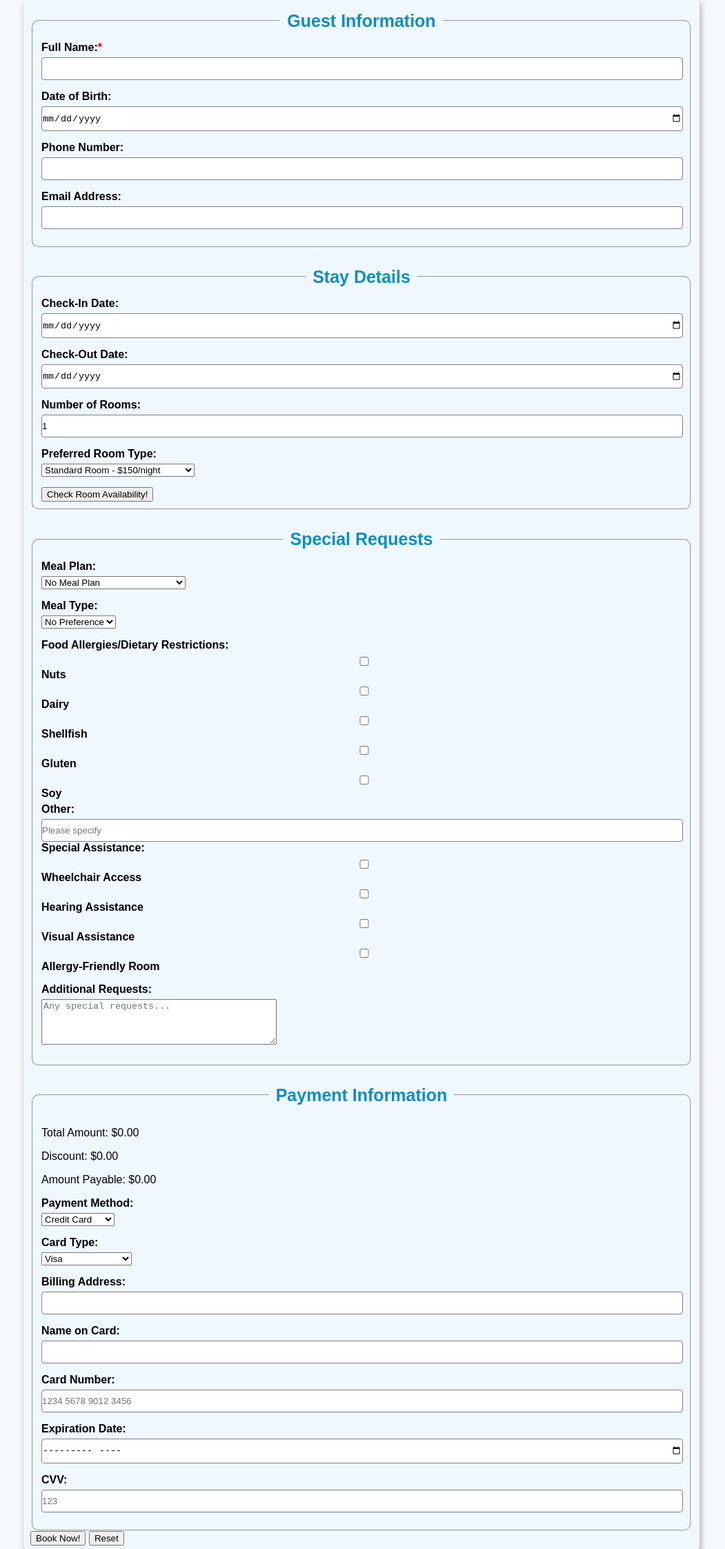
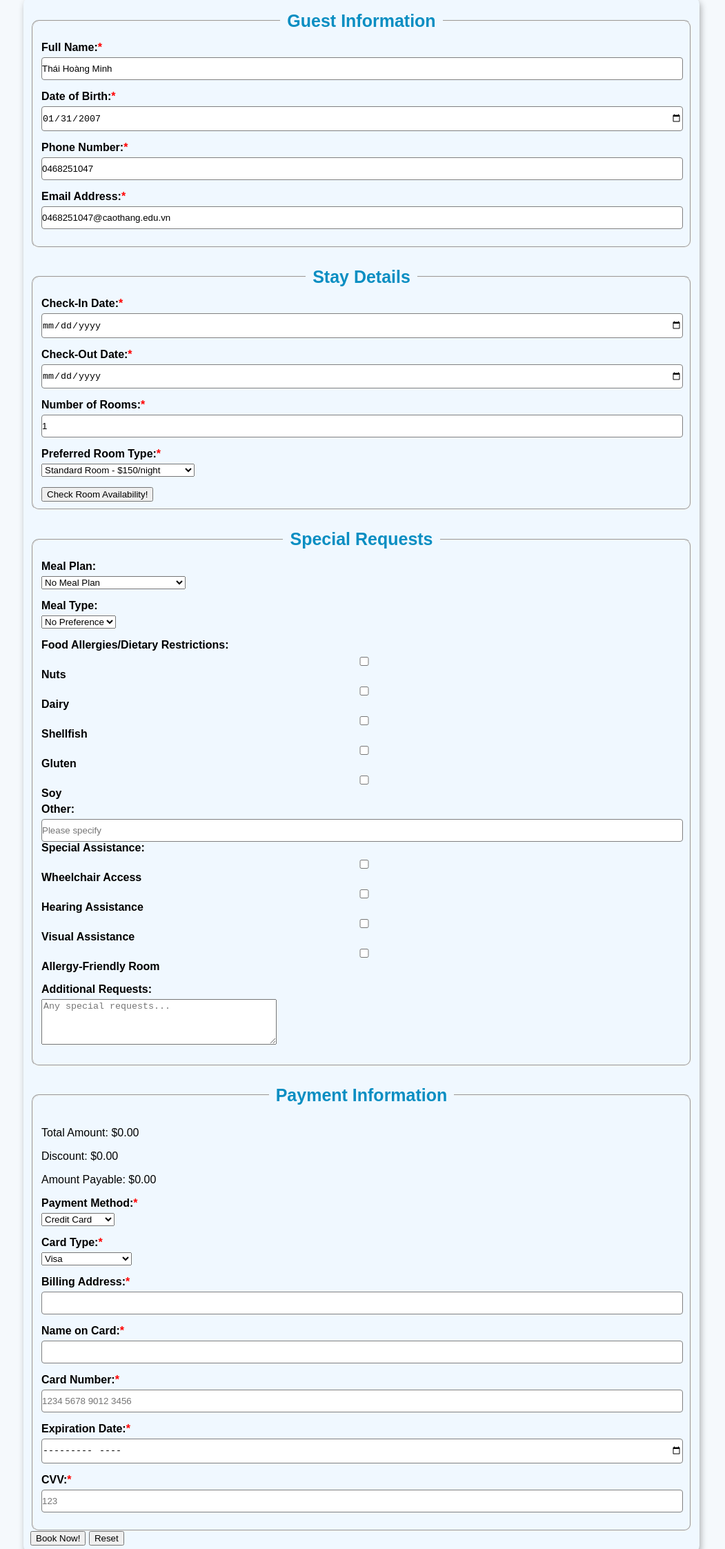
Before and after one commit to ThaiMinh3101/Hoc-HTML, a plain HTML site: page bt4/bt4-css.html in a window 1280 px wide. Shown: the part 330-2575 px from the top of the page at 69% size, without its empty margins (116-1167 px from the left). Drawn offline with Linux system fonts and the light colour scheme.

Commit message:
xong value

```diff
--- a/bt4/bt4-css.css
+++ b/bt4/bt4-css.css
@@ -86,6 +86,10 @@ legend{
 }
 
 
+
+
+
+
 footer {
     background-color: #004a74;
     font-size: 15px;
--- a/bt4/bt4-css.html
+++ b/bt4/bt4-css.html
@@ -33,38 +33,38 @@
                 <legend>Guest Information</legend>
                 <div class="form-group">
                     <label for="full-name" class="required">Full Name:</label>
-                    <input type="text" id="full-name" name="full_name" required minlength="3" maxlength="50">
+                    <input type="text" value="Thái Hoàng Minh" id="full-name" name="full_name" required minlength="3" maxlength="50">
                 </div>
                 <div class="form-group">
-                    <label for="dob">Date of Birth:</label>
-                    <input type="date" id="dob" name="date_of_birth" required min="1900-01-01" max="2008-01-01">
+                    <label for="dob" class="required">Date of Birth:</label>
+                    <input type="date" value="2007-01-31" id="dob" name="date_of_birth" required min="1900-01-01" max="2008-01-01">
                 </div>
                 <div class="form-group">
-                    <label for="phone">Phone Number:</label>
-                    <input type="tel" id="phone" name="phone" required pattern="0[0-9]{9}" title="10 digits starting with 0">
+                    <label for="phone" class="required">Phone Number:</label>
+                    <input type="tel" value="0468251047" id="phone" name="phone" required pattern="0[0-9]{9}" title="10 digits starting with 0">
                 </div>
                 <div class="form-group">
-                    <label for="email">Email Address:</label>
-                    <input type="email" id="email" name="email" required>
+                    <label for="email" class="required">Email Address:</label>
+                    <input type="email" value="0468251047@caothang.edu.vn" id="email" name="email" required>
                 </div>
             </fieldset>
             <br>
             <fieldset>
                 <legend>Stay Details</legend>
                 <div class="form-group">
-                    <label for="check-in">Check-In Date:</label>
+                    <label for="check-in" class="required">Check-In Date:</label>
                     <input type="date" id="check-in" name="check_in_date" required min="2026-01-01">
                 </div>
                 <div class="form-group">
-                    <label for="check-out">Check-Out Date:</label>
+                    <label for="check-out" class="required">Check-Out Date:</label>
                     <input type="date" id="check-out" name="check_out_date" required min="2026-01-02">
                 </div>
                 <div class="form-group">
-                    <label for="rooms-num">Number of Rooms:</label>
+                    <label for="rooms-num" class="required">Number of Rooms:</label>
                     <input type="number" id="rooms-num" name="rooms-num" required min="1" max="5" step="1" value="1">
                 </div>
                 <div class="form-group">
-                    <label for="room-type">Preferred Room Type:</label>
+                    <label for="room-type" class="required">Preferred Room Type:</label>
                     <select id="room-type" name="room_type" required>
                         <optgroup label="Rooms">
                             <option value="standard">Standard Room - $150/night</option>
@@ -173,7 +173,7 @@
                 </p>
 
                 <div class="form-group">
-                    <label for="payment-method">Payment Method:</label>
+                    <label for="payment-method" class="required">Payment Method:</label>
                     <select id="payment-method" name="payment_method" required>
                         <option value="credit-card">Credit Card</option>
                         <option value="debit-card">Debit Card</option>
@@ -182,7 +182,7 @@
                     </select>
                 </div>
                 <div class="form-group">
-                    <label for="card-type">Card Type:</label>
+                    <label for="card-type" class="required">Card Type:</label>
                     <select id="card-type" name="card_type" required>
                         <option value="visa">Visa</option>
                         <option value="mastercard">MasterCard</option>
@@ -192,24 +192,24 @@
                 </div>
 
                 <div class="form-group">
-                    <label for="billing-address">Billing Address:</label>
+                    <label for="billing-address" class="required">Billing Address:</label>
                     <input type="text" id="billing-address" name="billing_address" required maxlength="100">
                 </div>
                 <div class="form-group">
-                    <label for="card-name">Name on Card:</label>
+                    <label for="card-name" class="required">Name on Card:</label>
                     <input type="text" id="card-name" name="card_name" required minlength="3" maxlength="50">
                 </div>
 
                 <div class="form-group">
-                    <label for="card-number">Card Number:</label>
+                    <label for="card-number" class="required">Card Number:</label>
                     <input type="text" id="card-number" name="card_number" required pattern="\d{16}" placeholder="1234 5678 9012 3456" title="16-digit card number">
                 </div>
                 <div class="form-group">
-                    <label for="exp-date">Expiration Date:</label>
+                    <label for="exp-date" class="required">Expiration Date:</label>
                     <input type="month" id="exp-date" name="exp_date" required min="2026-01">
                 </div>
                 <div class="form-group">
-                    <label for="cvv">CVV:</label>
+                    <label for="cvv" class="required">CVV:</label>
                     <input type="text" id="cvv" name="cvv" required pattern="\d{3}" placeholder="123" title="3-digit CVV" size="3">
                 </div>
             </fieldset>
```
